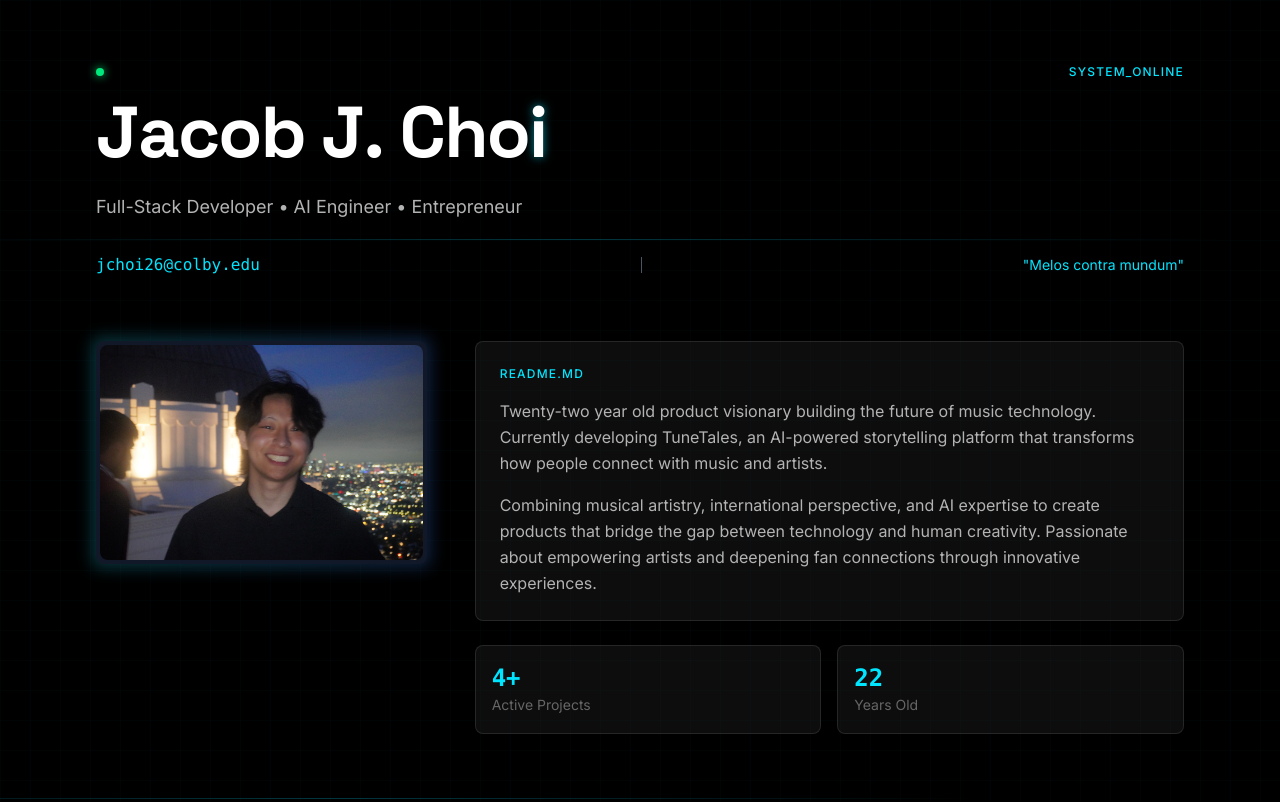
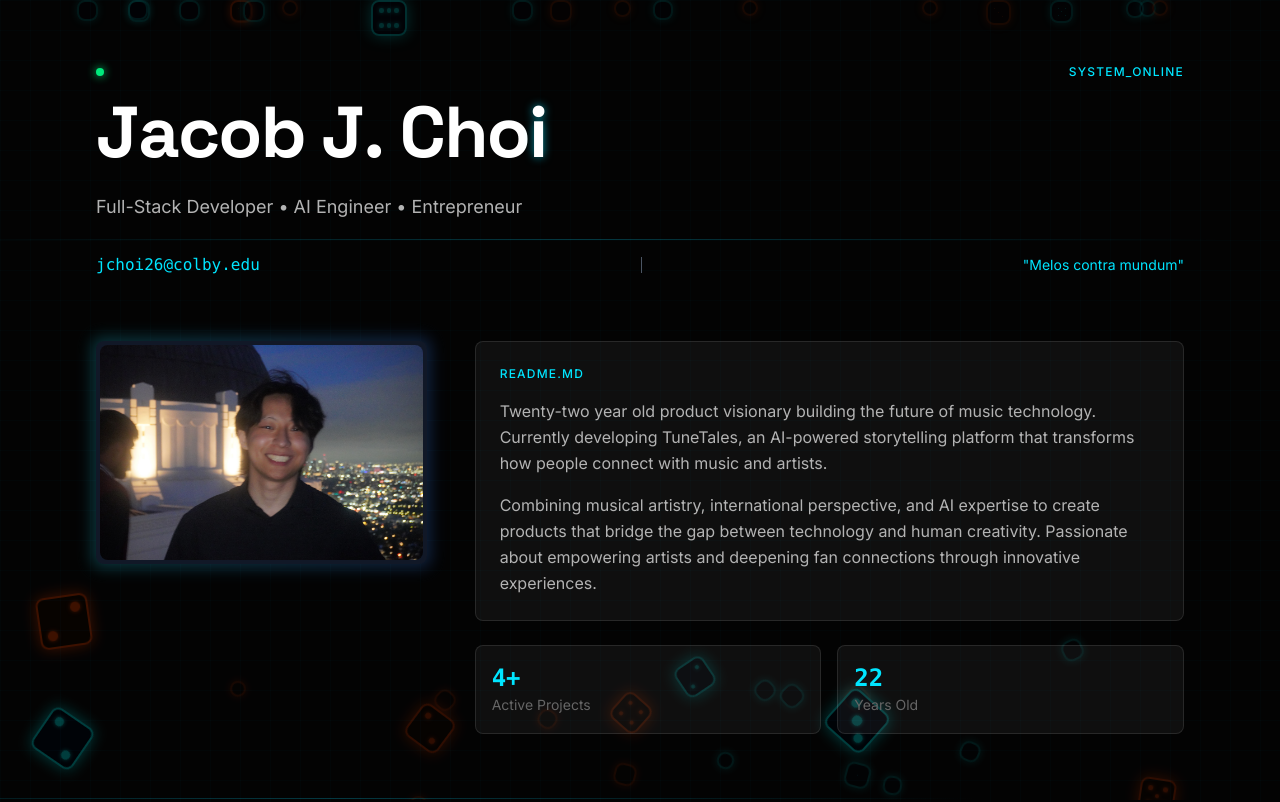
Before and after one commit to jacob7choi-xyz/personal-website, a Next.js app: page / in a window 1280 px wide. Shown: the top 802 px of the page. Built offline with nearby package versions, Linux system fonts and the light colour scheme.

Commit message:
Added Semi-Transparent overlay

```diff
--- a/src/app/page.tsx
+++ b/src/app/page.tsx
@@ -21,7 +21,9 @@ export default function Home() {
   }, []);
 
   return (
-    <div className="bg-black text-white min-h-screen font-mono relative overflow-hidden">
+    <div className="text-white min-h-screen font-mono relative overflow-hidden"
+      style={{ backgroundColor: 'rgba(0, 0, 0, 0.7)' }}>
+      {/* Semi-transparent overlay */}
 
       {/* Custom Cursor */}
       {mounted && <Cursor />}
```
Also changed, not shown: 1 other file (tests, documents, lock files or other folders).
